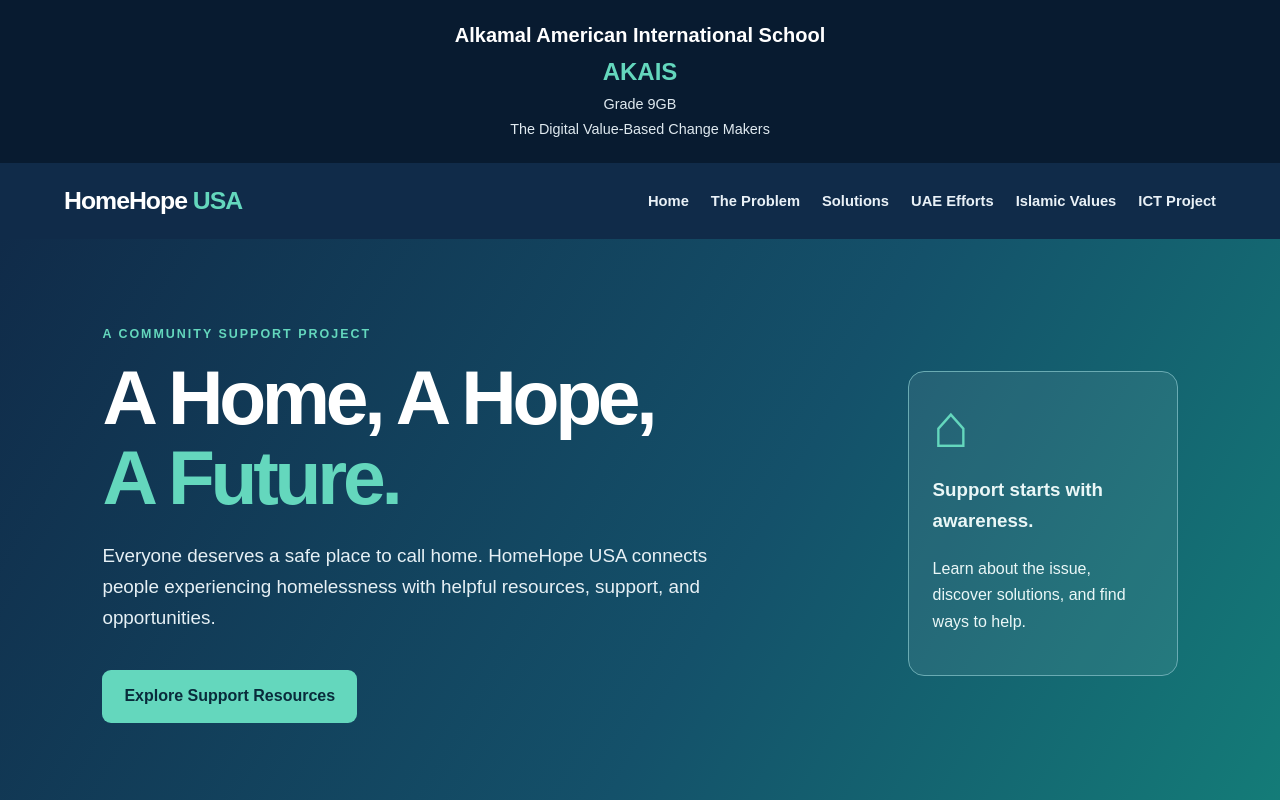
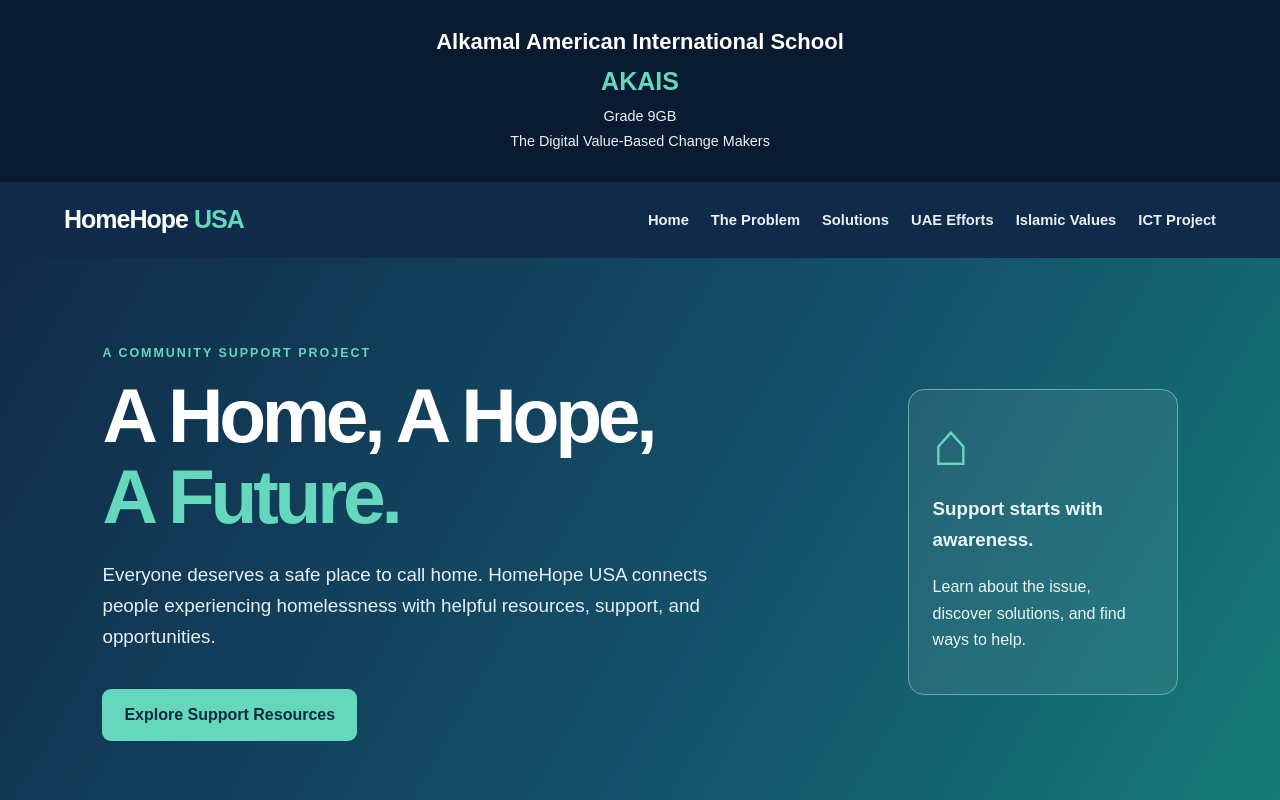
Before and after one commit to sara7927-crypto/homehope-usa, a plain HTML site: page index.html in a window 1280 px wide. Shown: the top 800 px of the page. Drawn offline with Linux system fonts and the light colour scheme.

Commit message:
Update style.css

```diff
--- a/style.css
+++ b/style.css
@@ -657,3 +657,39 @@ th {
     grid-column: auto;
   }
 }
+.school-banner {
+  background: #081b30;
+  color: white;
+  text-align: center;
+  padding: 25px 15px;
+  width: 100%;
+  display: block;
+}
+
+.school-banner h2 {
+  color: white;
+  font-size: 22px;
+  margin: 0 0 5px;
+}
+
+.school-banner h3 {
+  color: #64d7bd;
+  font-size: 25px;
+  margin: 5px 0;
+}
+
+.school-banner p {
+  color: #eaf1f7;
+  margin: 4px 0;
+}
+
+.brand {
+  color: white;
+  text-decoration: none;
+  font-size: 25px;
+  font-weight: bold;
+}
+
+.brand span {
+  color: #64d7bd;
+}
```
